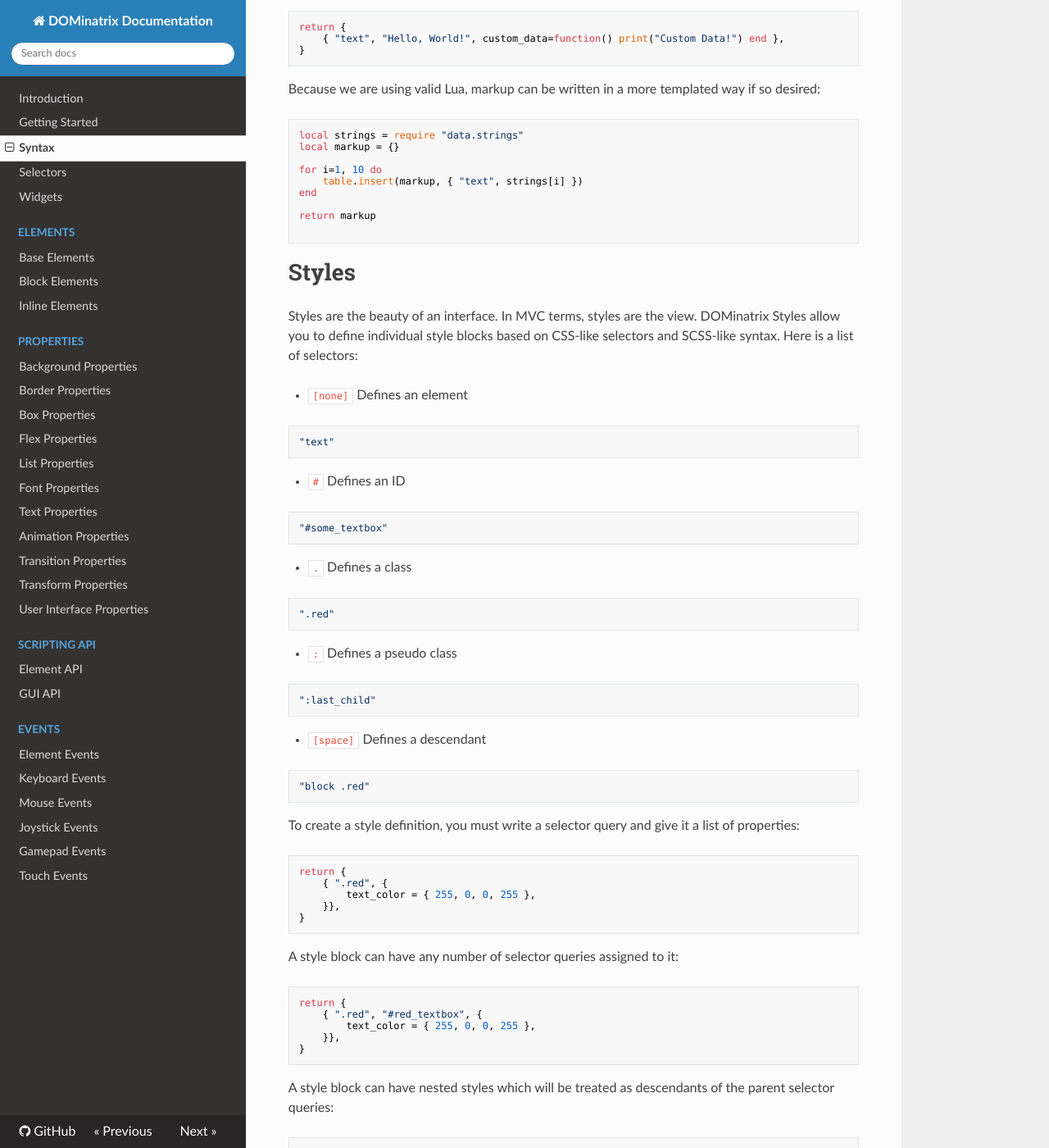
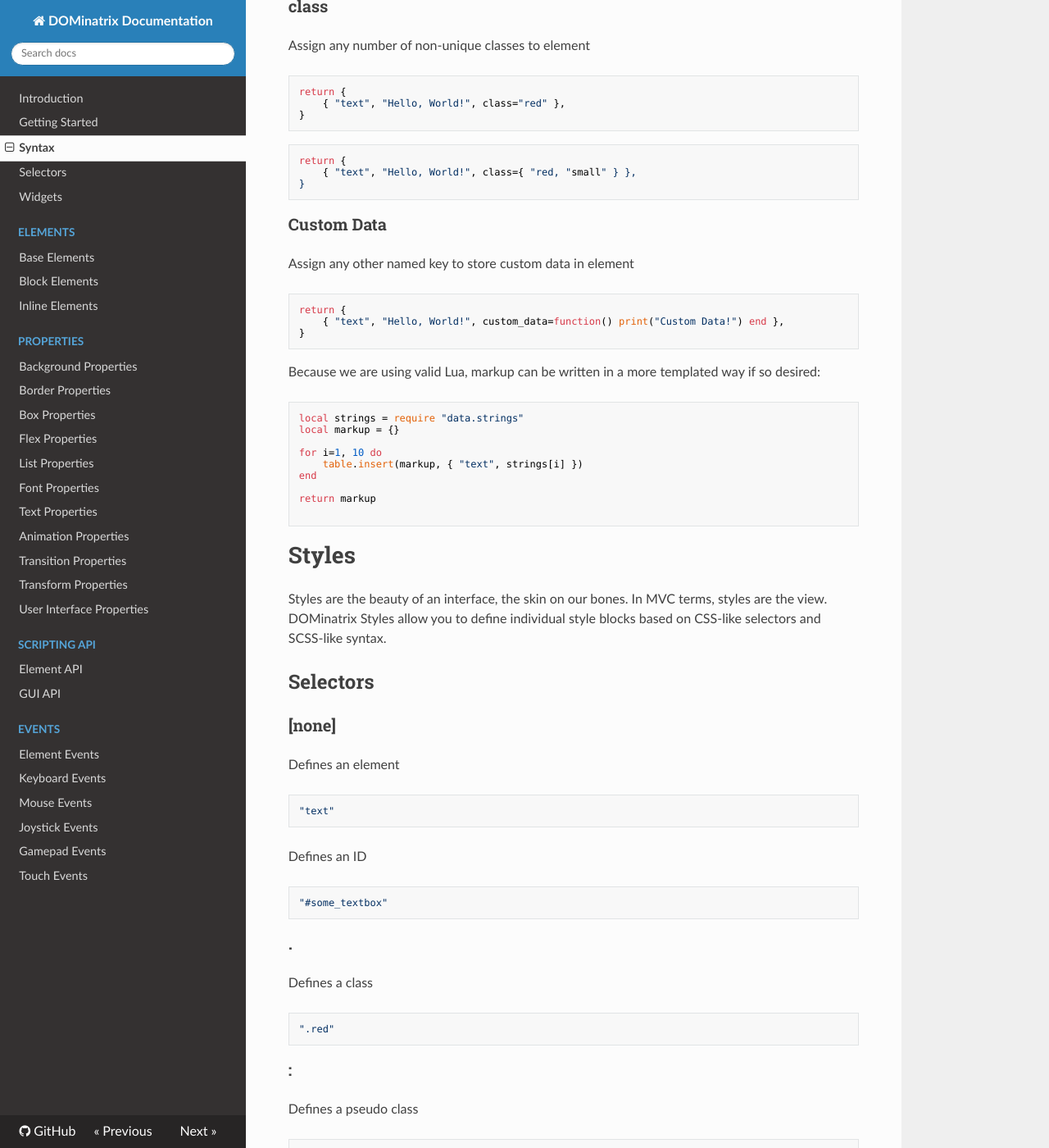
Before and after one commit to excessive/DOMy, an MkDocs documentation site: the page built from docs/syntax.md, in a window 1280 px wide and 1400 px high, scrolled down 1698 px. Shown: the whole window at 82% size. Built offline with MkDocs 1.6.1, drawn with Linux system fonts in a browser that asks for light colours; nearby versions of some CDN libraries; old or Windows-style settings are respelled for this version of MkDocs.

Commit message:
More subheadings!

````diff
--- a/docs/syntax.md
+++ b/docs/syntax.md
@@ -12,7 +12,9 @@ DOMinatrix uses a custom syntax designed to be very easy to learn and use. Simil
 
 **Some table keys are reserved for specific data:**
 
-* `[1]` Type of element you want to declare
+### [1]
+
+Type of element you want to declare
 
 ```lua
 
@@ -21,7 +23,9 @@ return {
 }
 ```
 
-* `[2]` Text value of element, or a nested child (if it is a table)
+### [2]
+
+Text value of element, or a nested child (if it is a table)
 
 ```lua
 return {
@@ -37,7 +41,9 @@ return {
 }
 ```
 
-* `[3] -> [n]` Nested children of element
+### [3] -> [n]
+
+Nested children of element
 
 ```lua
 return {
@@ -48,7 +54,9 @@ return {
 }
 ```
 
-* `value` Text value of element; takes presedence over `[2]`
+### value
+
+Text value of element; takes presedence over `[2]`
 
 ```lua
 return {
@@ -56,7 +64,9 @@ return {
 }
 ```
 
-* `id` Assign a unique ID to element
+### id
+
+Assign a unique ID to element
 
 ```lua
 return {
@@ -64,7 +74,9 @@ return {
 }
 ```
 
-* `class` Assign any number of non-unique classes to element
+### class
+
+Assign any number of non-unique classes to element
 
 ```lua
 return {
@@ -78,7 +90,9 @@ return {
 }
 ```
 
-* Assign any other named key to store custom data in element
+### Custom Data
+
+Assign any other named key to store custom data in element
 
 ```lua
 return {
@@ -102,37 +116,51 @@ return markup
 
 # Styles
 
-Styles are the beauty of an interface. In MVC terms, styles are the view. DOMinatrix Styles allow you to define individual style blocks based on CSS-like selectors and SCSS-like syntax. Here is a list of selectors:
+Styles are the beauty of an interface, the skin on our bones. In MVC terms, styles are the view. DOMinatrix Styles allow you to define individual style blocks based on CSS-like selectors and SCSS-like syntax.
 
-* `[none]` Defines an element
+## Selectors
+
+### [none]
+
+Defines an element
 
 ```lua
 "text"
 ```
 
-* `#` Defines an ID
+### #
+
+Defines an ID
 
 ```lua
 "#some_textbox"
 ```
 
-* `.` Defines a class
+### .
+
+Defines a class
 
 ```lua
 ".red"
 ```
 
-* `:` Defines a pseudo class
+### :
+
+Defines a pseudo class
 
 ```lua
 ":last_child"
 ```
 
-* `[space]` Defines a descendant
+### [space]
+
+Defines a descendant
 
 ```lua
 "block .red"
 ```
+
+## Style Rules
 
  To create a style definition, you must write a selector query and give it a list of properties:
 
````
